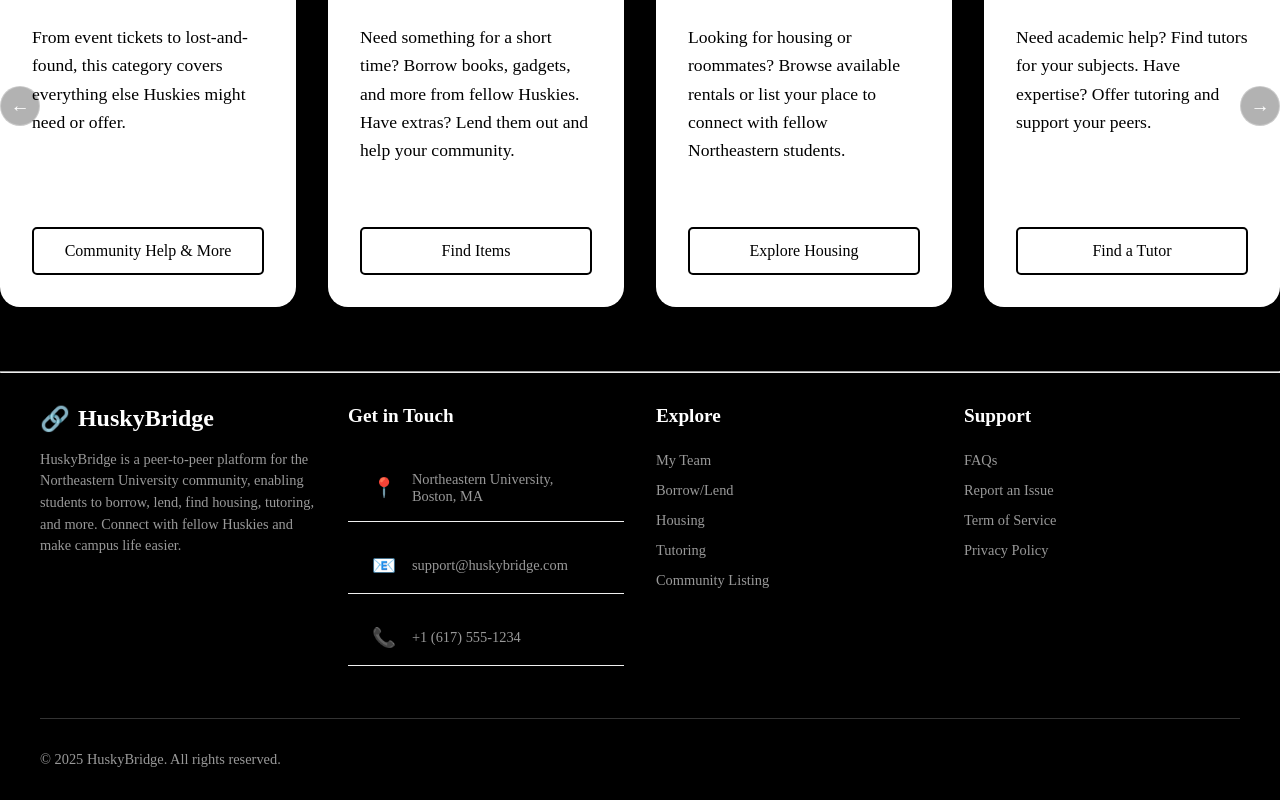
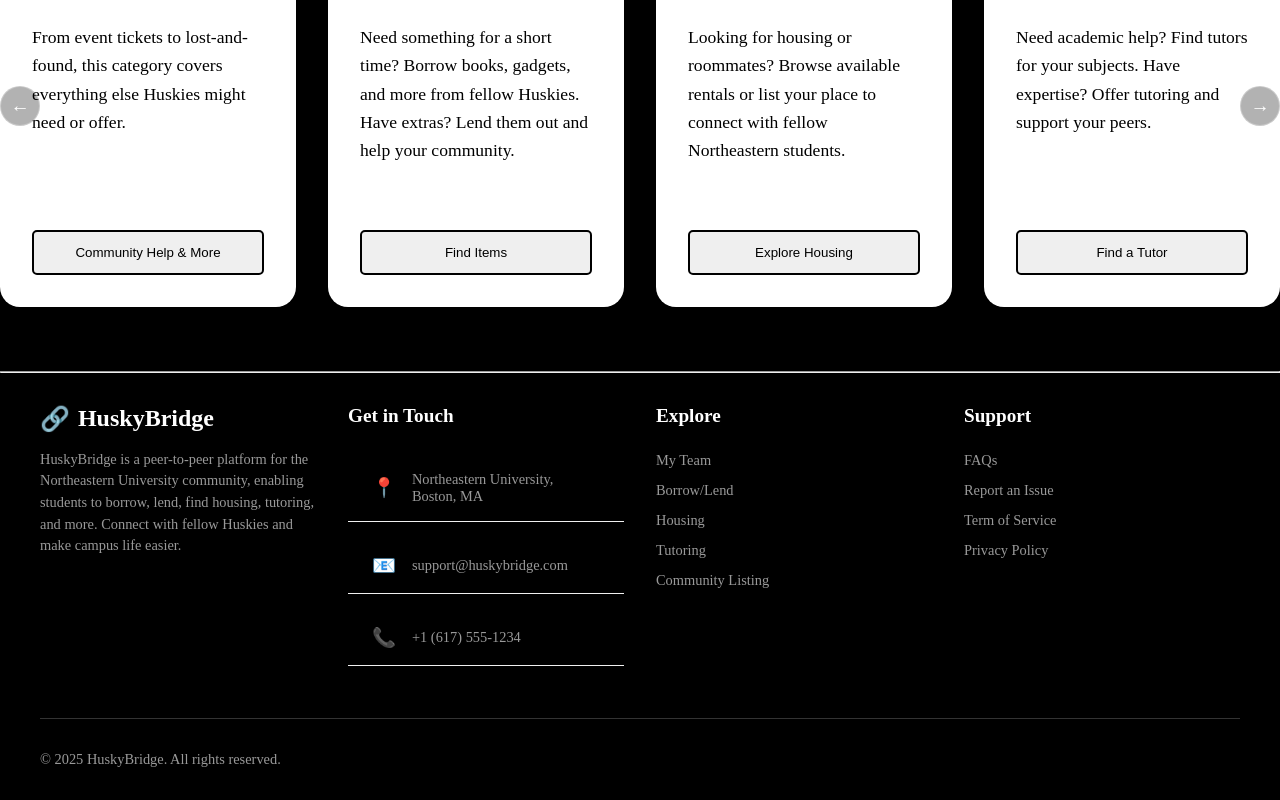
Before and after one commit to joe135730/husky-bridge, a React (Vite) app: page / in a window 1280 px wide. Shown: the part 1060-1860 px from the top of the page. Built offline with nearby package versions, Linux system fonts and the light colour scheme; no server answers.

Commit message:
handle category

```diff
--- a/src/Components/Categories/index.tsx
+++ b/src/Components/Categories/index.tsx
@@ -1,29 +1,40 @@
-import { Link, useNavigate } from 'react-router-dom';
+import { useNavigate } from 'react-router-dom';
 import './Categories.css';
+import { findPostByCategory } from '../../Posts/client';
 
 interface CategoryCardProps {
     title: string;
     description: string;
     buttonText: string;
-    link: string;
     isRed?: boolean;
+    category: "general" | "housing" | "tutoring" | "lend-borrow";
 }
 
-const CategoryCard: React.FC<CategoryCardProps> = ({ title, description, buttonText, link, isRed }) => {
+const CategoryCard: React.FC<CategoryCardProps> = ({ title, description, buttonText, isRed, category }) => {
+    const navigate = useNavigate();
+
+    const handleCategoryClick = async () => {
+        try {
+            const posts = await findPostByCategory(category);
+            navigate(`/posts/category/${category}`, { state: { posts } });
+        } catch (error) {
+            console.error('Error fetching posts:', error);
+            navigate(`/posts/category/${category}`);
+        }
+    };
+
     return (
         <div className={`category-card ${isRed ? 'red' : ''}`}>
             <h2>{title}</h2>
             <p>{description}</p>
-            <Link to={link} className="category-button">
+            <button onClick={handleCategoryClick} className="category-button">
                 {buttonText}
-            </Link>
+            </button>
         </div>
     );
 };
 
 export default function Categories() {
-    const navigate = useNavigate();
-
     return (
         <section className="categories-section">
             <h1>Categories</h1>
@@ -32,25 +43,25 @@ export default function Categories() {
                     title="General"
                     description="From event tickets to lost-and-found, this category covers everything else Huskies might need or offer."
                     buttonText="Community Help & More"
-                    link="/AllPosts?category=general"
+                    category="general"
                 />
                 <CategoryCard
                     title="Borrow/ Lend"
                     description="Need something for a short time? Borrow books, gadgets, and more from fellow Huskies. Have extras? Lend them out and help your community."
                     buttonText="Find Items"
-                    link="/AllPosts?category=lend-borrow"
+                    category="lend-borrow"
                 />
                 <CategoryCard
                     title="Housing"
                     description="Looking for housing or roommates? Browse available rentals or list your place to connect with fellow Northeastern students."
                     buttonText="Explore Housing"
-                    link="/AllPosts?category=housing"
+                    category="housing"
                 />
                 <CategoryCard
                     title="Tutoring"
                     description="Need academic help? Find tutors for your subjects. Have expertise? Offer tutoring and support your peers."
                     buttonText="Find a Tutor"
-                    link="/AllPosts?category=tutoring"
+                    category="tutoring"
                 />
             </div>
             <div className="categories-navigation">
```
